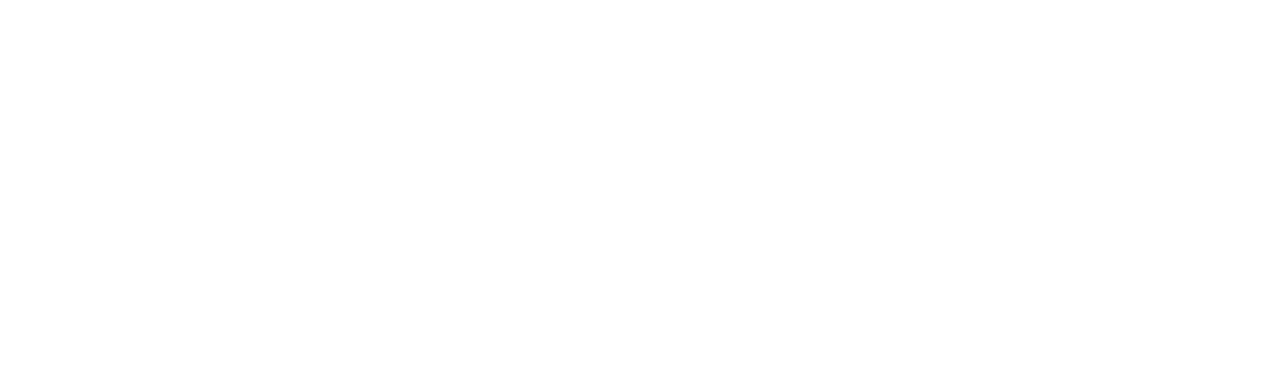
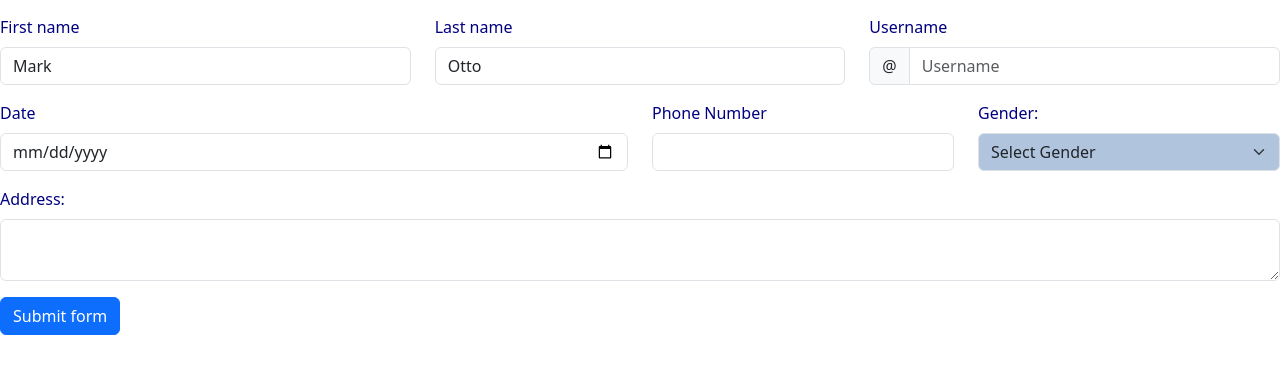
Before and after one commit to hema2150058/ReactWebAppUI, a React (Create React App) app: page /example in a window 1280 px wide. Before the commit this address had no page. Shown: the top 374 px of the page. Built offline with nearby package versions, Linux system fonts and the light colour scheme.

Commit message:
Editted code in Create profile for date and gender.

```diff
--- a/src/App.js
+++ b/src/App.js
@@ -5,7 +5,7 @@
 import Dashboard from './screens/Dashboard.jsx';
 // import CreateProfile from './screens/text.jsx';
 import CreateProfile from './screens/Authentication/CreateProfile.jsx';
-//import App1 from './screens/Home/test3.jsx';
+import FormExample from './screens/text2.jsx';
 
 function App() {
   return (
@@ -14,6 +14,7 @@
         <Route exact path='/' Component={Login} />
         <Route path='/dashboard' Component={Dashboard}/>
         <Route path='/createProfile' Component={CreateProfile}/>
+        <Route path='/example' Component={FormExample} />
       </Routes>
     </Router>
   );
--- a/src/screens/Authentication/CreateProfile.css
+++ b/src/screens/Authentication/CreateProfile.css
@@ -47,6 +47,12 @@
     background-color: lightsteelblue;
 
 }
+.date {
+    padding: 10px;
+    min-height: 2.3rem;
+    margin-left: -10px;
+    width: 109%;
+}
 
 
 input[type="date"]::-webkit-calendar-picker-indicator :active {
--- a/src/screens/Authentication/CreateProfile.jsx
+++ b/src/screens/Authentication/CreateProfile.jsx
@@ -30,6 +30,9 @@
 
     setValidated(true);
   };
+  let curr = new Date();
+  curr.setDate(curr.getDate());
+  let date = curr.toISOString().substring(0, 10);
 
   const [errors, setErrors] = useState({});
 
@@ -41,48 +44,48 @@
       [name]: value
     });
 
-    if (['firstName', 'lastName', 'userName', 'password', 'confirmPassword'].includes(name)) {
-      if (value && value.trim() === '') {
-        setErrors({
-          ...errors,
-          [name]: 'This field is required'
-        });
-      } else {
-        setErrors({
-          ...errors,
-          [name]: ''
-        });
-      }
-    }
+    // if (['firstName', 'lastName', 'userName', 'password', 'confirmPassword'].includes(name)) {
+    //   if (value && value.trim() === '') {
+    //     setErrors({
+    //       ...errors,
+    //       [name]: 'This field is required'
+    //     });
+    //   } else {
+    //     setErrors({
+    //       ...errors,
+    //       [name]: ''
+    //     });
+    //   }
+    // }
 
-    if (name === 'password') {
-      const passwordPattern = /^(?=.*[a-z])(?=.*[A-Z])(?=.*\d)(?=.*[@$!%*?&])[A-Za-z\d@$!%*?&]{8,}$/;
-      if (!passwordPattern.test(value)) {
-        setErrors({
-          ...errors,
-          password: 'Password must contain at least one lowercase letter, one uppercase letter, one special character, one digit, and be at least 8 characters long'
-        });
-      } else {
-        setErrors({
-          ...errors,
-          password: ''
-        });
-      }
-    }
+    // if (name === 'password') {
+    //   const passwordPattern = /^(?=.*[a-z])(?=.*[A-Z])(?=.*\d)(?=.*[@$!%*?&])[A-Za-z\d@$!%*?&]{8,}$/;
+    //   if (!passwordPattern.test(value)) {
+    //     setErrors({
+    //       ...errors,
+    //       password: 'Password must contain at least one lowercase letter, one uppercase letter, one special character, one digit, and be at least 8 characters long'
+    //     });
+    //   } else {
+    //     setErrors({
+    //       ...errors,
+    //       password: ''
+    //     });
+    //   }
+    // }
 
-    if (name === 'password' || name === 'confirmPassword') {
-      if (formData.confirmPassword !== formData.password) {
-        setErrors({
-          ...errors,
-          confirmPassword: 'Passwords do not match'
-        });
-      } else {
-        setErrors({
-          ...errors,
-          confirmPassword: ''
-        });
-      }
-    }
+    // if (name === 'confirmPassword') {
+    //   if (formData.confirmPassword !== formData.password) {
+    //     setErrors({
+    //       ...errors,
+    //       confirmPassword: 'Passwords do not match'
+    //     });
+    //   } else {
+    //     setErrors({
+    //       ...errors,
+    //       confirmPassword: ''
+    //     });
+    //   }
+    // }
   };
   return (
     <><div>
@@ -163,29 +166,35 @@
                  </Form.Control.Feedback>
                 </div>
               </Col>
-              {/* <Col>
+              <Col>
                 <label>Confirm Password*:</label>
                 <div className="input-container">
                   <Form.Control type="password" name="confirmPassword"
                   value={formData.confirmPassword} required pattern={formData.password}
-                   isInvalid={[validated && formData.confirmPassword !== formData.password,]}
-                   onChange={(e) => handleChange(e, 'confirmPassword')} />
-                  {errors.confirmPassword && <p className='cProfile-error-msg'>{errors.confirmPassword}</p>}
+                  isInvalid={ validated && formData.confirmPassword !== formData.password}
+
+                  //  isInvalid={[validated && (formData.confirmPassword !== formData.password )]}
+                   onChange={handleChange}/>
+                   <Form.Control.Feedback type="invalid">
+                               Passwords do no match
+                 </Form.Control.Feedback>
+                  {/* {errors.confirmPassword && <p className='cProfile-error-msg'>{errors.confirmPassword}</p>} */}
                 </div>
-              </Col> */}
-              <Col>
+              </Col>
+              {/* <Col>
                 <label>Confirm Password*:</label>
                 <div className="input-container">
                   <input type="password" name="confirmPassword" value={formData.confirmPassword} onChange={handleChange} onBlur={handleChange} />
                   {errors.confirmPassword && <p className='cProfile-error-msg'>{errors.confirmPassword}</p>}
                 </div>
-              </Col>
+              </Col> */}
             </Row>
             <Row className="row">
               <Col>
                 <label>Date of Birth:</label>
-                <div className="input-container">
-                  <input type="date" name="dob" className='date' value={formData.dob} onChange={handleChange} onBlur={handleChange} />
+                <div className="input-container" style={{height: '20px'}}>
+                  <Form.Check type="date" name="dob" className='date' value={formData.dob}
+                    max={date} onChange={handleChange} onBlur={handleChange} />
                   {/* {errors.dob && <p className='cProfile-error-msg'>{errors.dob}</p>} */}
                 </div>
               </Col>
@@ -199,7 +208,7 @@
 
             </Row>
             <Row className="row">
-              <Col sm={4}>
+              {/* <Col sm={4}>
                 <label>Gender:</label>
                 <div className="input-container">
                   <select name="gender" value={formData.gender} onChange={handleChange} onBlur={handleChange}>
@@ -208,8 +217,20 @@
                     <option value="female">Female</option>
                     <option value="other">Other</option>
                   </select>
-                  {/* {errors.gender && <p className='cProfile-error-msg'>{errors.gender}</p>} */}
+
                 </div>
+              </Col> */}
+              <Col sm={4}>
+              <label>Gender:</label>
+                <div className="input-container">
+              <Form.Select aria-label="Default select example" name="gender" style={{backgroundColor: 'lightsteelblue'}}
+               value={formData.gender} onChange={handleChange} onBlur={handleChange} className='form-select'>
+                <option>Select Gender</option>
+                <option value="1">Male</option>
+                <option value="2">Female</option>
+                <option value="3">Other</option>
+              </Form.Select>
+              </div>
               </Col>
 
               <Col sm={8}>
--- a/src/screens/Dashboard.jsx
+++ b/src/screens/Dashboard.jsx
@@ -43,7 +43,7 @@
           <div className="tab-content">
             {activeTab === 'home' && <Home />}
             {activeTab === 'help' && <p style={pStyle}>Help & Support Content</p>}
-            {activeTab === 'account' && <Profile />}
+            {activeTab === 'account' && <Profile style={{marginTop : '15px'}}/>}
             {activeTab === 'logout' && <p style={pStyle}>Logout Content</p>}
           </div>
         </div>
--- /dev/null
+++ b/src/screens/text2.jsx
@@ -0,0 +1,155 @@
+import Button from 'react-bootstrap/Button';
+import Col from 'react-bootstrap/Col';
+import Form from 'react-bootstrap/Form';
+import InputGroup from 'react-bootstrap/InputGroup';
+import Row from 'react-bootstrap/Row';
+import * as formik from 'formik';
+import * as yup from 'yup';
+
+function FormExample() {
+  const { Formik } = formik;
+  var phoneValid = /^\(?([0-9]{3})\)?[-. ]?([0-9]{3})[-. ]?([0-9]{4})$/;
+  let curr = new Date();
+  curr.setDate(curr.getDate());
+  let date = curr.toISOString().substring(0, 10);
+
+  const schema = yup.object().shape({
+    firstName: yup.string().required(),
+    lastName: yup.string().required(),
+    username: yup.string().required(),
+    date: yup.date(),
+    phoneNumber: yup.string().matches(phoneValid,'please enter valid phone number'),
+    gender: yup.string(),
+    address: yup.string(),
+  });
+
+  return (
+    <Formik
+      validationSchema={schema}
+      onSubmit={console.log}
+      initialValues={{
+        firstName: 'Mark',
+        lastName: 'Otto',
+        username: '',
+        date: '',
+        phoneNumber: '',
+        gender: '',
+        address: '',
+      }}
+    >
+      {({ handleSubmit, handleChange, values, touched, errors }) => (
+        <Form noValidate onSubmit={handleSubmit}>
+          <Row className="mb-3">
+            <Form.Group as={Col} md="4" controlId="validationFormik01">
+              <Form.Label>First name</Form.Label>
+              <Form.Control
+                type="text"
+                name="firstName"
+                value={values.firstName}
+                onChange={handleChange}
+                isValid={touched.firstName && !errors.firstName}
+              />
+              <Form.Control.Feedback>Looks good!</Form.Control.Feedback>
+            </Form.Group>
+            <Form.Group as={Col} md="4" controlId="validationFormik02">
+              <Form.Label>Last name</Form.Label>
+              <Form.Control
+                type="text"
+                name="lastName"
+                value={values.lastName}
+                onChange={handleChange}
+                isValid={touched.lastName && !errors.lastName}
+              />
+
+              <Form.Control.Feedback>Looks good!</Form.Control.Feedback>
+            </Form.Group>
+            <Form.Group as={Col} md="4" controlId="validationFormikUsername">
+              <Form.Label>Username</Form.Label>
+              <InputGroup hasValidation>
+                <InputGroup.Text id="inputGroupPrepend">@</InputGroup.Text>
+                <Form.Control
+                  type="text"
+                  placeholder="Username"
+                  aria-describedby="inputGroupPrepend"
+                  name="username"
+                  value={values.username}
+                  onChange={handleChange}
+                  isInvalid={touched.username && !!errors.username}
+                />
+                <Form.Control.Feedback type="invalid">
+                  {errors.username}
+                </Form.Control.Feedback>
+              </InputGroup>
+            </Form.Group>
+          </Row>
+          <Row className="mb-3">
+            <Form.Group as={Col} md="6" controlId="validationFormik03">
+              <Form.Label>Date</Form.Label>
+              <Form.Control
+                type="date"
+                //placeholder="Date"
+                name="date" max={date}
+                value={values.date}
+                onChange={handleChange}
+                isInvalid={!!errors.date}
+              />
+
+              <Form.Control.Feedback type="invalid">
+                {errors.date}
+              </Form.Control.Feedback>
+            </Form.Group>
+            <Form.Group as={Col} md="3" controlId="validationFormik04">
+              <Form.Label>Phone Number</Form.Label>
+              <Form.Control
+                type="number"
+                placeholder=""
+                name="phoneNumber" maxLength={10}
+                value={values.phoneNumber}
+                onChange={handleChange}
+                isInvalid={!!errors.phoneNumber}
+              />
+              <Form.Control.Feedback type="invalid">
+                {errors.phoneNumber}
+              </Form.Control.Feedback>
+            </Form.Group>
+            <Form.Group as={Col} md="3" controlId="validationFormik05">
+              <Form.Label>Gender:</Form.Label>
+              <Form.Select aria-label="Default select example" name="gender" style={{backgroundColor: 'lightsteelblue'}}
+               value={values.gender} onChange={handleChange} >
+                <option>Select Gender</option>
+                <option value="1">Male</option>
+                <option value="2">Female</option>
+                <option value="3">Other</option>
+              </Form.Select>
+              {/* <Form.Control
+                type="text"
+                placeholder="Zip"
+                name="zip"
+                value={values.zip}
+                onChange={handleChange}
+                isInvalid={!!errors.zip}
+              />
+
+              <Form.Control.Feedback type="invalid">
+                {errors.zip}
+              </Form.Control.Feedback> */}
+            </Form.Group>
+          </Row>
+          <Form.Group className="mb-3">
+          <Form.Label>Address:</Form.Label>
+              <Form.Control as='textarea'
+                aria-label="With textarea"
+                name="address"
+                value={values.address}
+                onChange={handleChange}
+                //isInvalid={!!errors.address}
+              />
+          </Form.Group>
+          <Button type="submit">Submit form</Button>
+        </Form>
+      )}
+    </Formik>
+  );
+}
+
+export default FormExample;
```
Also changed, not shown: src/screens/Profile.css (+7 -7 lines).
